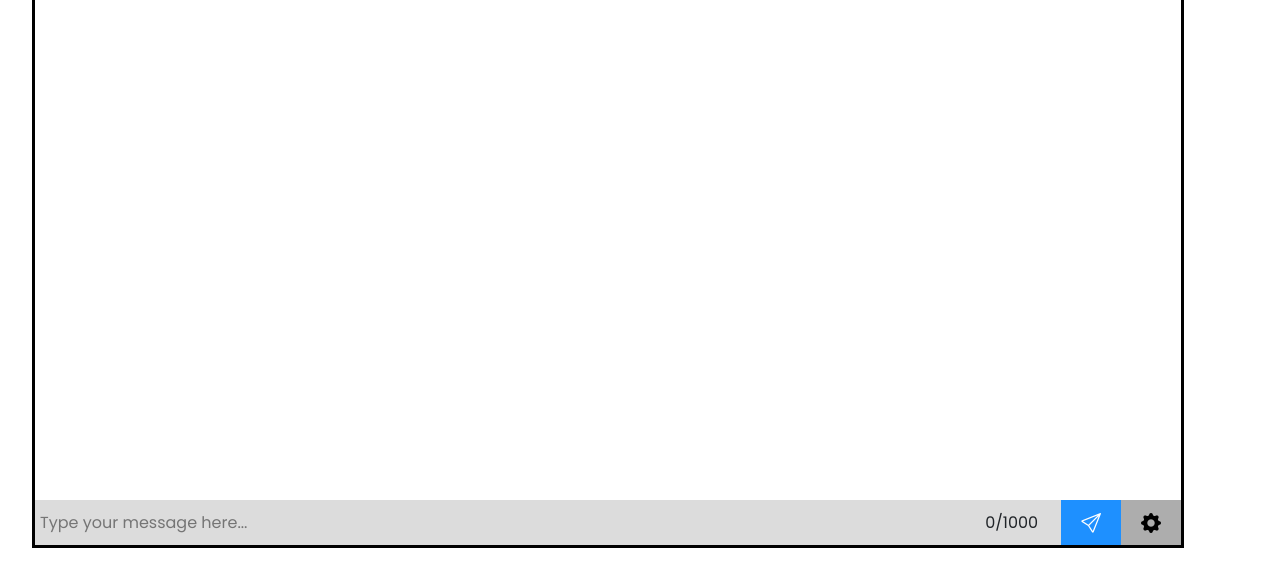
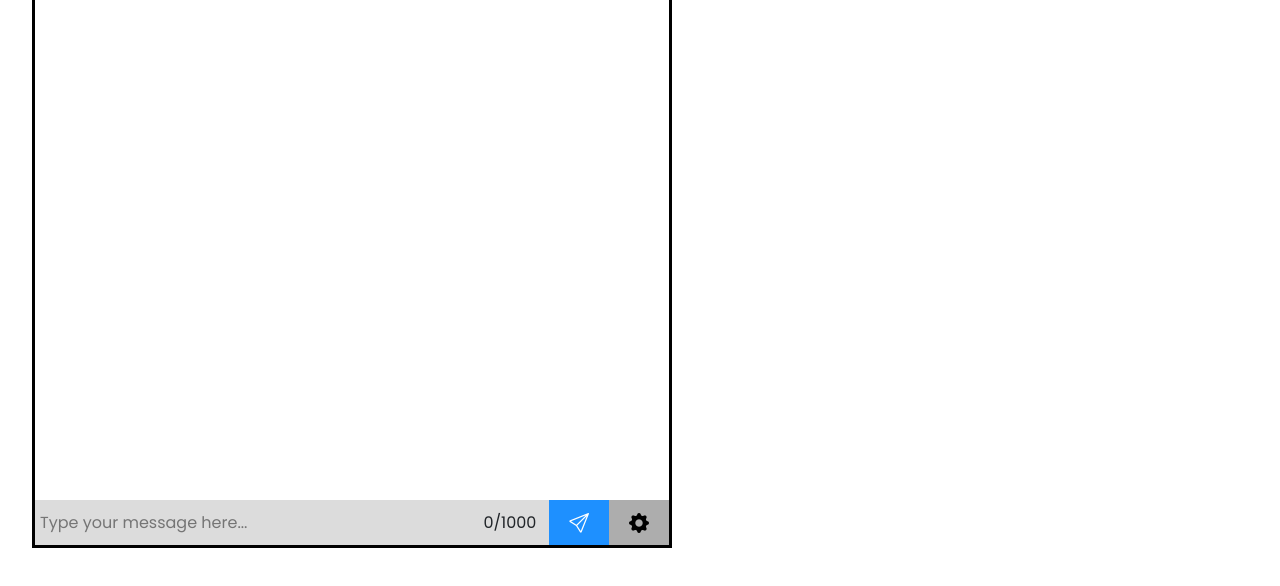
Before and after one commit to chatglobal/GlobalChat, a plain HTML site: page index.html in a window 1280 px wide. Shown: the part 124-710 px from the top of the page. Drawn offline with nearby package versions, Linux system fonts and the light colour scheme; no server answers.

Commit message:
mobile resizing

```diff
--- a/index.html
+++ b/index.html
@@ -10,7 +10,7 @@
     <title>Chat</title>
 </head>
 <body>
-    <div class="messageContainer">
+    <div class="messageContainer" id="messageContainer">
         <div class="messageHeader">
             <h1>GlobalChat 🌎</h1>
         </div>
--- a/main.js
+++ b/main.js
@@ -29,6 +29,19 @@ const inputBox = document.getElementById("inputBox")
 const sendButton = document.getElementById("sendButton")
 const limit = document.getElementById("limit")
 const messageBox = document.getElementById("messages")
+const container = document.getElementById("messageContainer")
+//-------------------------------Screen Resize-------------------------------\\
+const mql = window.matchMedia("(min-width: 720px")
+mql.addEventListener("change", handleScreenResize)
+function handleScreenResize(mql){
+    console.log(mql.matches)
+    if(mql.matches){
+        container.style.width = "50%"
+    } else{
+        container.style.width = "90%"
+    }
+}
+handleScreenResize(mql)
 //-------------------------------Settings-------------------------------\\
 let settings = false
 settingsButton.addEventListener("click", function(){
--- a/style.css
+++ b/style.css
@@ -217,9 +217,3 @@ p{
 .skiptranslate iframe{
     display: none;
 }
-
-@media (pointer: none){
-    .messageContainer{
-        width: 90% !important;
-    }
-}
```
